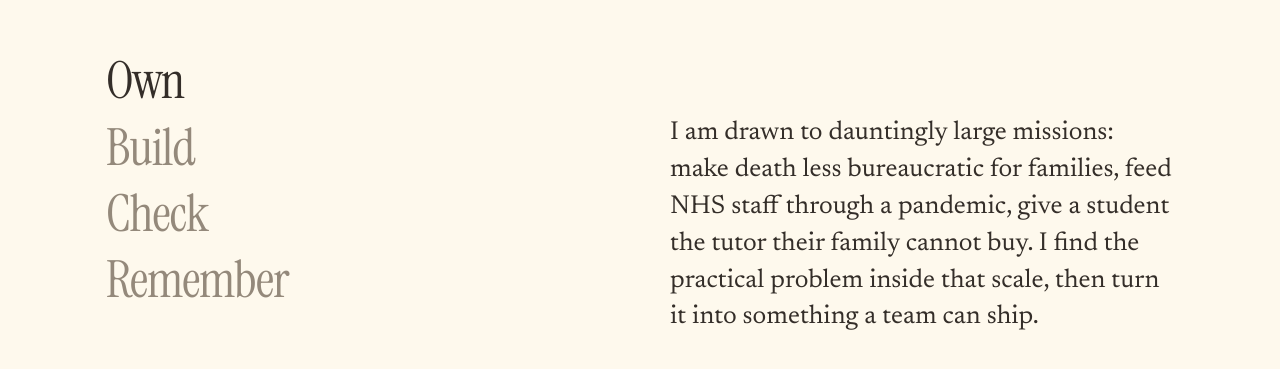
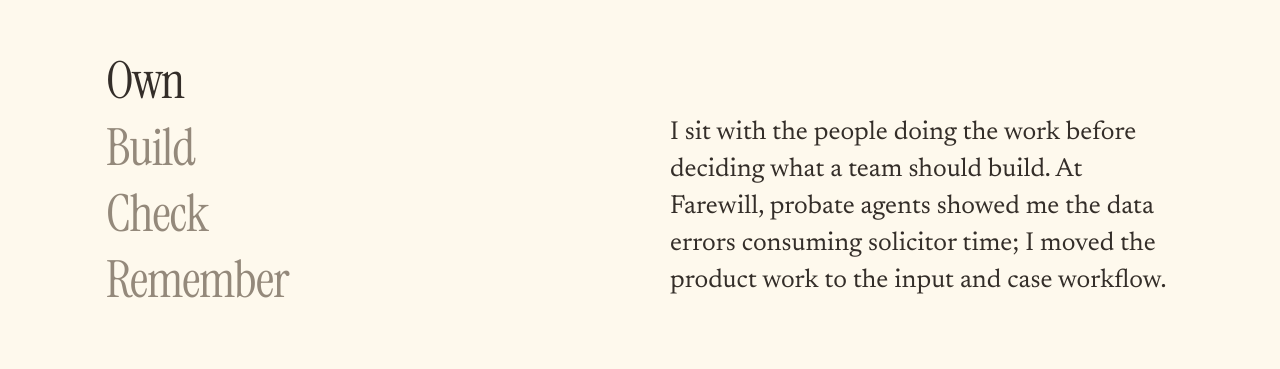
Before and after one commit to ElliotJLT/elliot-os, a Next.js app: page / in a window 1280 px wide. Shown: the part 1015-1384 px from the top of the page. Built offline with nearby package versions, Linux system fonts and the light colour scheme; no server answers.

Commit message:
Ground Own and Remember in actual decisions

```diff
--- a/app/page.tsx
+++ b/app/page.tsx
@@ -108,10 +108,10 @@ export default async function Home() {
     <div className="mai">
       <Values
         items={[
-          { name: "Own", said: "I am drawn to dauntingly large missions: make death less bureaucratic for families, feed NHS staff through a pandemic, give a student the tutor their family cannot buy. I find the practical problem inside that scale, then turn it into something a team can ship." },
+          { name: "Own", said: "I sit with the people doing the work before deciding what a team should build. At Farewill, probate agents showed me the data errors consuming solicitor time; I moved the product work to the input and case workflow." },
           { name: "Build", said: "At MealsForTheNHS, day one was a WhatsApp group and day ten was a marketplace serving 146 hospitals. At Zero Gravity I wrote 28% of the tutor's merged code while leading product." },
           { name: "Check", said: "At Farewill, agent errors fell 69% and case handling moved from two weeks to four days. At Zero Gravity, our internal tutor evals moved marking accuracy from a 67% baseline to over 99% against real past papers and official mark schemes." },
-          { name: "Remember", said: "At Zero Gravity the team adopted the operating guide I wrote. Now Crux records the calls a commit misses, and the system on /loops holds every open loop and follow-up, so nothing I start depends on my memory." },
+          { name: "Remember", said: "I write down why we chose a path and what happened after. Zero Gravity adopted the operating guide I wrote. Crux records the calls I visibly make in AI-assisted work; Cervo now tests whether its prompts changed a decision." },
         ]}
       />
 
```
